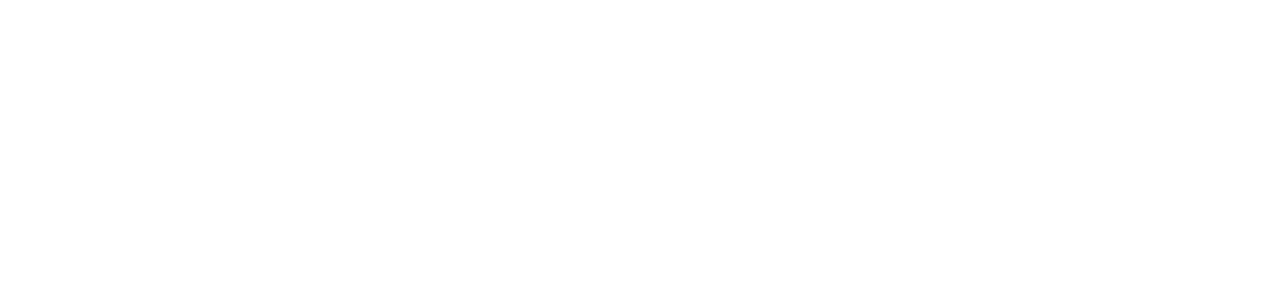
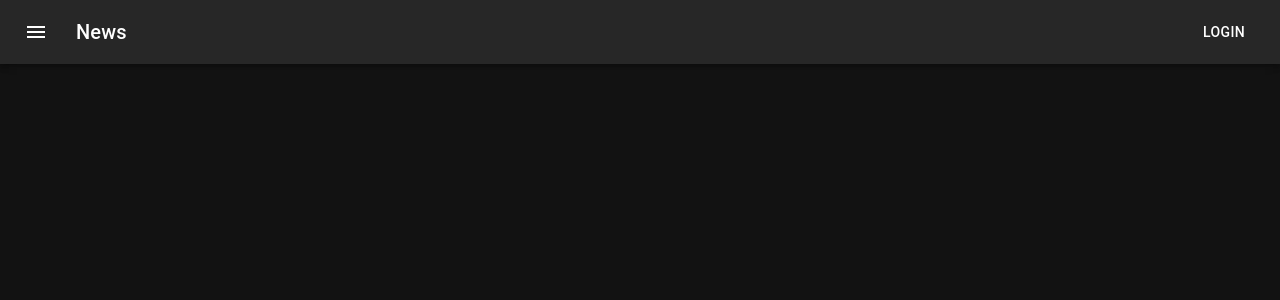
Before and after one commit to glin18/social-media, a React (Create React App) app in the folder client/: page / in a window 1280 px wide. Shown: the top 300 px of the page. Built offline with nearby package versions, Linux system fonts and the light colour scheme.

Commit message:
Begin material ui navbar and set dark mode

```diff
--- a/client/package.json
+++ b/client/package.json
@@ -3,6 +3,10 @@
   "version": "0.1.0",
   "private": true,
   "dependencies": {
+    "@emotion/react": "^11.10.6",
+    "@emotion/styled": "^11.10.6",
+    "@mui/icons-material": "^5.11.16",
+    "@mui/material": "^5.11.16",
     "@testing-library/jest-dom": "^5.16.5",
     "@testing-library/react": "^13.4.0",
     "@testing-library/user-event": "^13.5.0",
--- a/client/src/index.js
+++ b/client/src/index.js
@@ -1,10 +1,43 @@
 import React from "react";
 import ReactDOM from "react-dom/client";
 import App from "./App";
+import Container from "@mui/material/Container";
+import CssBaseline from "@mui/material/CssBaseline";
+import { AppBar, Toolbar, IconButton, Typography, Button } from "@mui/material";
+import MenuIcon from "@mui/icons-material/Menu";
+import { ThemeProvider, createTheme } from "@mui/material/styles";
+
+const darkTheme = createTheme({
+  palette: {
+    mode: "dark",
+  },
+});
 
 const root = ReactDOM.createRoot(document.getElementById("root"));
 root.render(
   <React.StrictMode>
-    <App />
+    <ThemeProvider theme={darkTheme}>
+      <CssBaseline />
+      <AppBar position="static">
+        <Toolbar>
+          <IconButton
+            size="large"
+            edge="start"
+            color="inherit"
+            aria-label="menu"
+            sx={{ mr: 2 }}
+          >
+            <MenuIcon />
+          </IconButton>
+          <Typography variant="h6" component="div" sx={{ flexGrow: 1 }}>
+            News
+          </Typography>
+          <Button color="inherit">Login</Button>
+        </Toolbar>
+      </AppBar>
+      <Container maxWidth="xl">
+        <App />
+      </Container>
+    </ThemeProvider>
   </React.StrictMode>
 );
```
Also changed, not shown: 1 other file (tests, documents, lock files or other folders).
